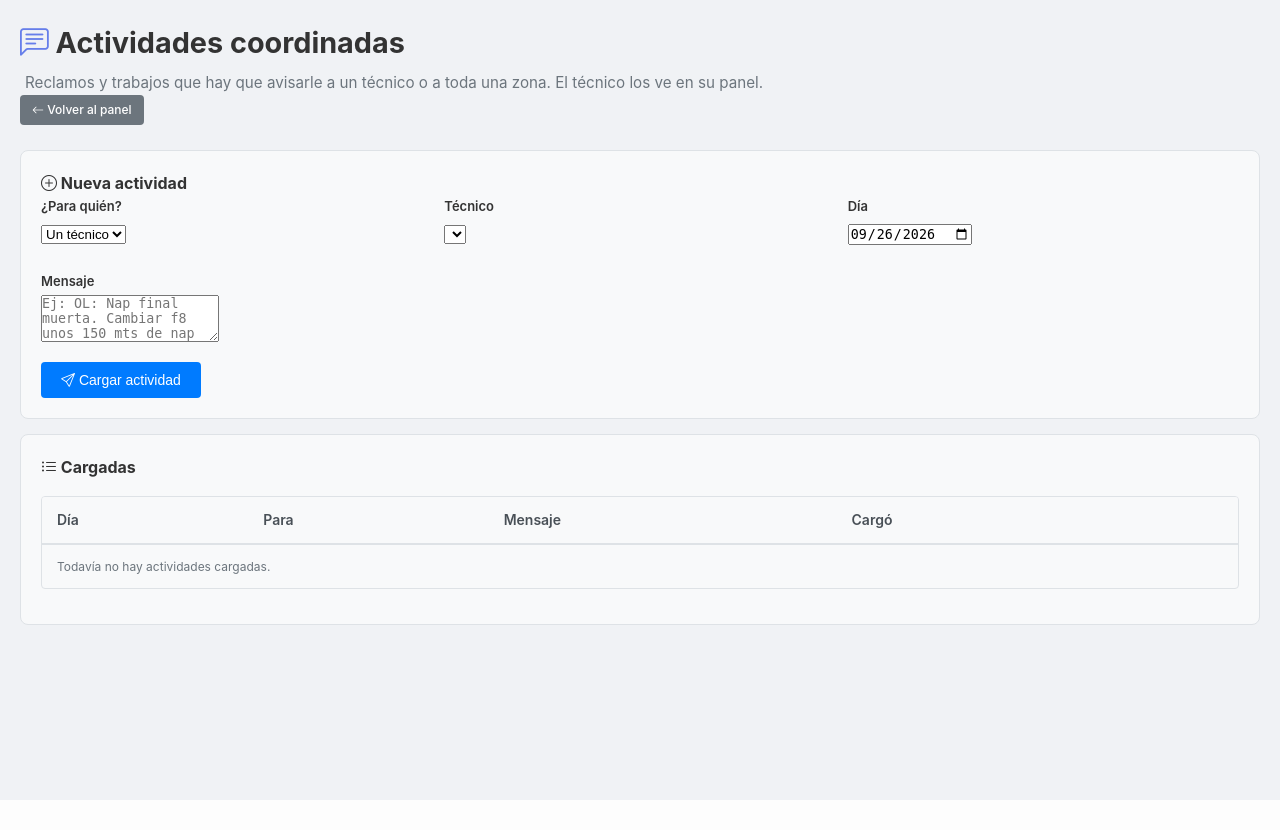
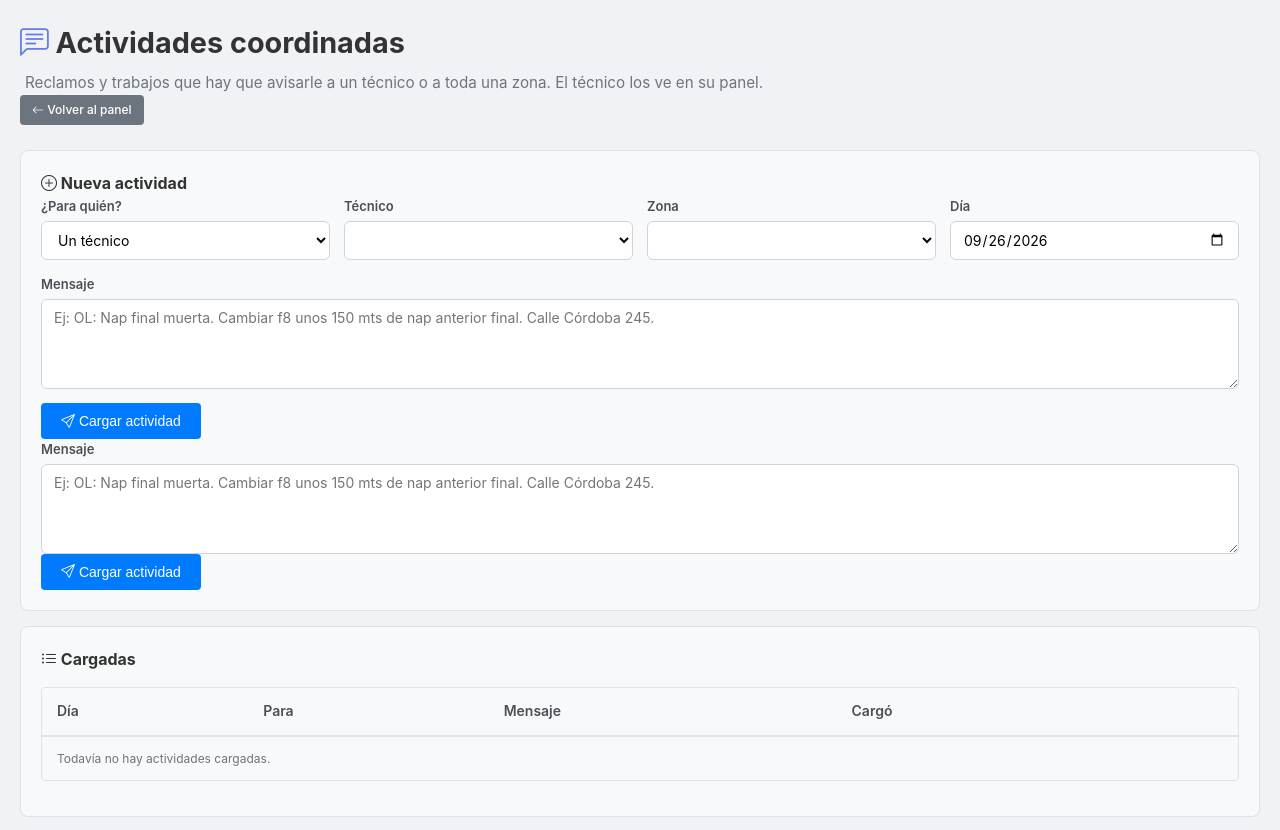
Before and after one commit to LuchoB93/control_deep, a Flask app: page /reclamos in a window 1280 px wide. Shown: the top 830 px of the page. Before the commit the page ends 800 px from the top, so only its background shows below. Run offline with Flask 3, Linux system fonts and the light colour scheme; the visitor is signed in with stand-in values (Sample User, id 1); data comes from the database, SQL or seed files in the repository; data that the repository does not hold is empty; parts of the project's set-up code (start-up, migrations or seed data) failed here and were passed over.

Commit message:
V12-lucho

```diff
--- a/static/css/style.css
+++ b/static/css/style.css
@@ -2748,48 +2748,75 @@ a.tarjeta-patente:hover .tp-patente { color: #2a5298; }
    ACTIVIDADES COORDINADAS
    ============================================ */
 
+.reclamo-form {
+    display: flex;
+    flex-direction: column;
+    gap: 14px;
+}
+
+/* Los campos del alta van en fila: en pantalla ancha se acomodan solos
+   según el ancho disponible, y en celular se apilan de a uno. */
 .reclamo-fila {
     display: grid;
-    grid-template-columns: repeat(auto-fit, minmax(180px, 1fr));
-    gap: 12px;
-    margin-bottom: 12px;
-}
-
-.reclamo-campo { margin-bottom: 12px; }
+    grid-template-columns: repeat(auto-fit, minmax(200px, 1fr));
+    gap: 14px;
+    align-items: start;
+}
+
+.reclamo-campo {
+    display: flex;
+    flex-direction: column;
+    min-width: 0;          /* permite que los hijos se achiquen bien en el grid */
+}
 
 .reclamo-campo label {
     display: block;
     font-size: 13px;
     font-weight: 600;
     margin-bottom: 4px;
+    color: #495057;
+}
+
+/* Los inputs/selects/textarea ocupan todo el ancho de su columna y comparten
+   el mismo aspecto en las tres pantallas de configuración. */
+.reclamo-campo input,
+.reclamo-campo select,
+.reclamo-campo textarea {
+    width: 100%;
+    padding: 9px 12px;
+    border: 1px solid #ced4da;
+    border-radius: 6px;
+    font-size: 14px;
+    font-family: inherit;
+    background: #fff;
+    transition: border-color 0.15s, box-shadow 0.15s;
+}
+
+.reclamo-campo input:focus,
+.reclamo-campo select:focus,
+.reclamo-campo textarea:focus {
+    outline: none;
+    border-color: #007bff;
+    box-shadow: 0 0 0 3px rgba(0, 123, 255, 0.12);
+}
+
+.reclamo-campo textarea {
+    min-height: 90px;
+    resize: vertical;
 }
 
 .reclamo-mensaje {
     white-space: pre-wrap;
     max-width: 520px;
+    word-break: break-word;
 }
 
 .reclamo-vacio { padding: 24px; }
 
-/* Panel del técnico: las actividades del día */
-.actividad-item {
-    background: #fff;
-    border: 1px solid #e9ecef;
-    border-left: 4px solid #0d6efd;
-    border-radius: 8px;
-    padding: 10px 12px;
-    margin-bottom: 8px;
-    white-space: pre-wrap;
-}
-
-.actividad-item.actividad-zona { border-left-color: #0dcaf0; }
-
-.actividad-meta {
-    display: block;
-    font-size: 12px;
-    color: #6c757d;
-    margin-top: 4px;
-    white-space: normal;
+/* En celular apilamos todo y damos más aire entre campos. */
+@media (max-width: 576px) {
+    .reclamo-fila { grid-template-columns: 1fr; gap: 12px; }
+    .reclamo-campo textarea { min-height: 110px; }
 }
 
 /* ============================================
--- a/templates/reclamos.html
+++ b/templates/reclamos.html
@@ -32,8 +32,7 @@
     <div class="reclamo-fila">
         <div class="reclamo-campo">
             <label for="destino_tipo">¿Para quién?</label>
-                        <select name="destino_tipo" id="destino_tipo" class="form-control"
-                                onchange="cambiarDestino()">
+            <select name="destino_tipo" id="destino_tipo" onchange="cambiarDestino()">
                 <option value="persona">Un técnico</option>
                 <option value="zona">Una zona</option>
             </select>
@@ -41,7 +40,7 @@
 
         <div class="reclamo-campo" id="campo-persona">
             <label for="destino_usuario_id">Técnico</label>
-                        <select name="destino_usuario_id" id="destino_usuario_id" class="form-control">
+            <select name="destino_usuario_id" id="destino_usuario_id">
                 {% for t in tecnicos %}
                     <option value="{{ t.id }}">{{ t.nombre }}</option>
                 {% endfor %}
@@ -50,7 +49,7 @@
 
         <div class="reclamo-campo" id="campo-zona" hidden>
             <label for="destino_zona">Zona</label>
-                        <select name="destino_zona" id="destino_zona" class="form-control">
+            <select name="destino_zona" id="destino_zona">
                 {% for z in zonas %}
                     <option value="{{ z.nombre }}">{{ z.nombre }}</option>
                 {% endfor %}
@@ -59,10 +58,22 @@
 
         <div class="reclamo-campo">
             <label for="fecha">Día</label>
-                        <input type="date" name="fecha" id="fecha" class="form-control"
-                               value="{{ hoy }}">
+            <input type="date" name="fecha" id="fecha" value="{{ hoy }}">
         </div>
     </div>
+
+    <div class="reclamo-campo">
+        <label for="mensaje">Mensaje</label>
+        <textarea name="mensaje" id="mensaje" rows="4" required
+                  placeholder="Ej: OL: Nap final muerta. Cambiar f8 unos 150 mts de nap anterior final. Calle Córdoba 245."></textarea>
+    </div>
+
+    <div>
+        <button type="submit" class="btn btn-primary">
+            <i class="bi bi-send"></i> Cargar actividad
+        </button>
+    </div>
+</form>
 
                 <div class="reclamo-campo">
                     <label for="mensaje">Mensaje</label>
```
Lines whose indentation alone changed are shown as unchanged.
